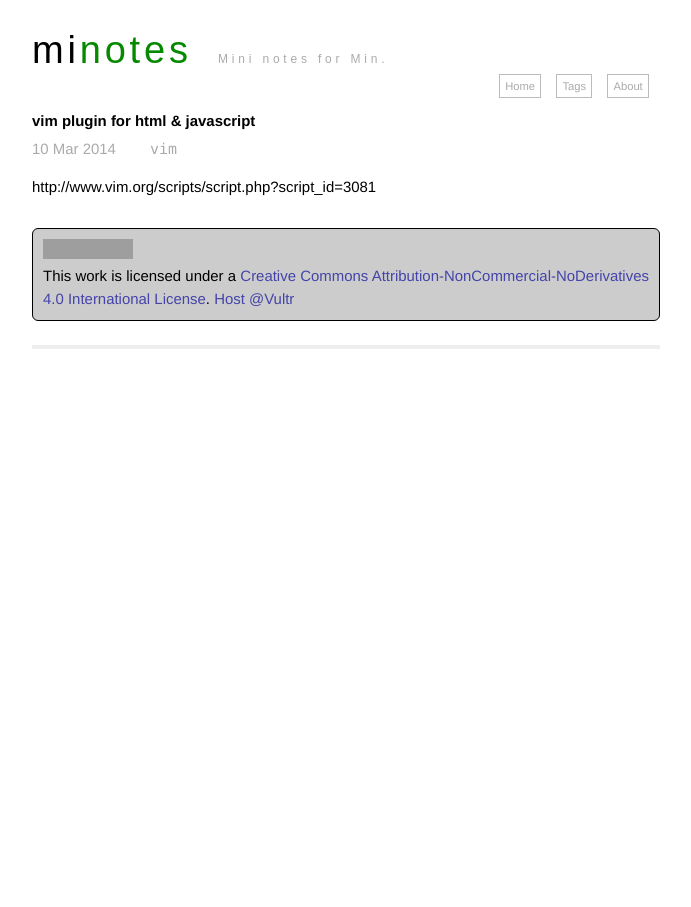
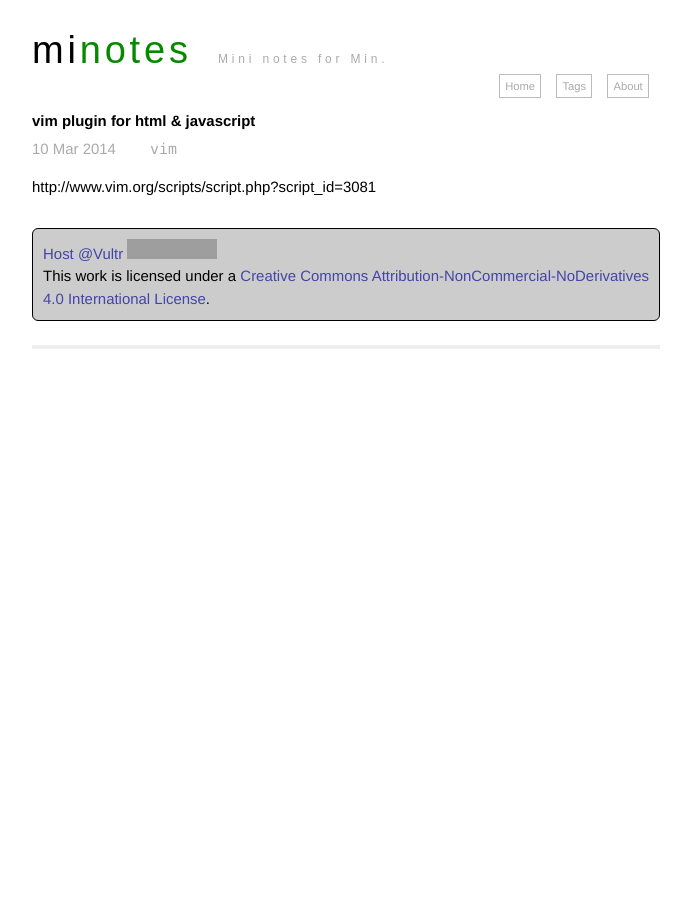
Before and after one commit to mindeng/mindeng.github.io, a Jekyll site: the page built from _posts/2014-03-09-20014.markdown, in a window 1280 px wide. Shown: the whole page, without its empty margins (294-985 px from the left). Built offline with Jekyll 4.4.1, drawn with Linux system fonts in a browser that asks for light colours; Markdown is read by kramdown in place of the engine named in the settings; part of the change alters nothing that is shown; grey boxes are pictures that could not be loaded.

```diff
--- a/_layouts/post.html
+++ b/_layouts/post.html
@@ -15,6 +15,7 @@ layout: default
 </div>
 
 <div class="cc">
+    <a href="http://www.vultr.com/?ref=6856403">Host @Vultr</a>
   <a rel="license" href="http://creativecommons.org/licenses/by-nc-nd/4.0/">
     <img alt="Creative Commons License" style="border-width:0"
 	 src="https://i.creativecommons.org/l/by-nc-nd/4.0/88x31.png" />
@@ -22,5 +23,4 @@ layout: default
   <br />This work is licensed under a
   <a rel="license" href="http://creativecommons.org/licenses/by-nc-nd/4.0/">
     Creative Commons Attribution-NonCommercial-NoDerivatives 4.0 International License</a>.
-<a href="http://www.vultr.com/?ref=6856403">Host @Vultr</a>
 </div>
```
